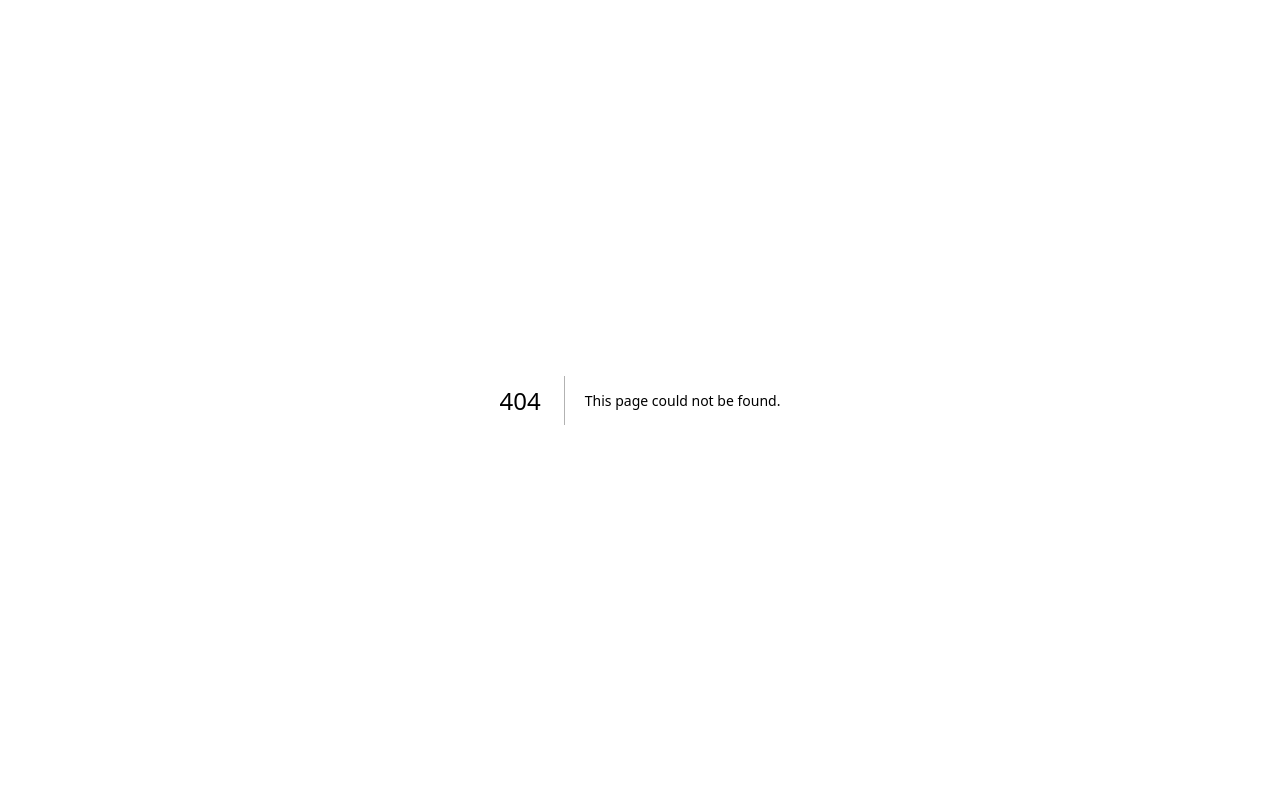
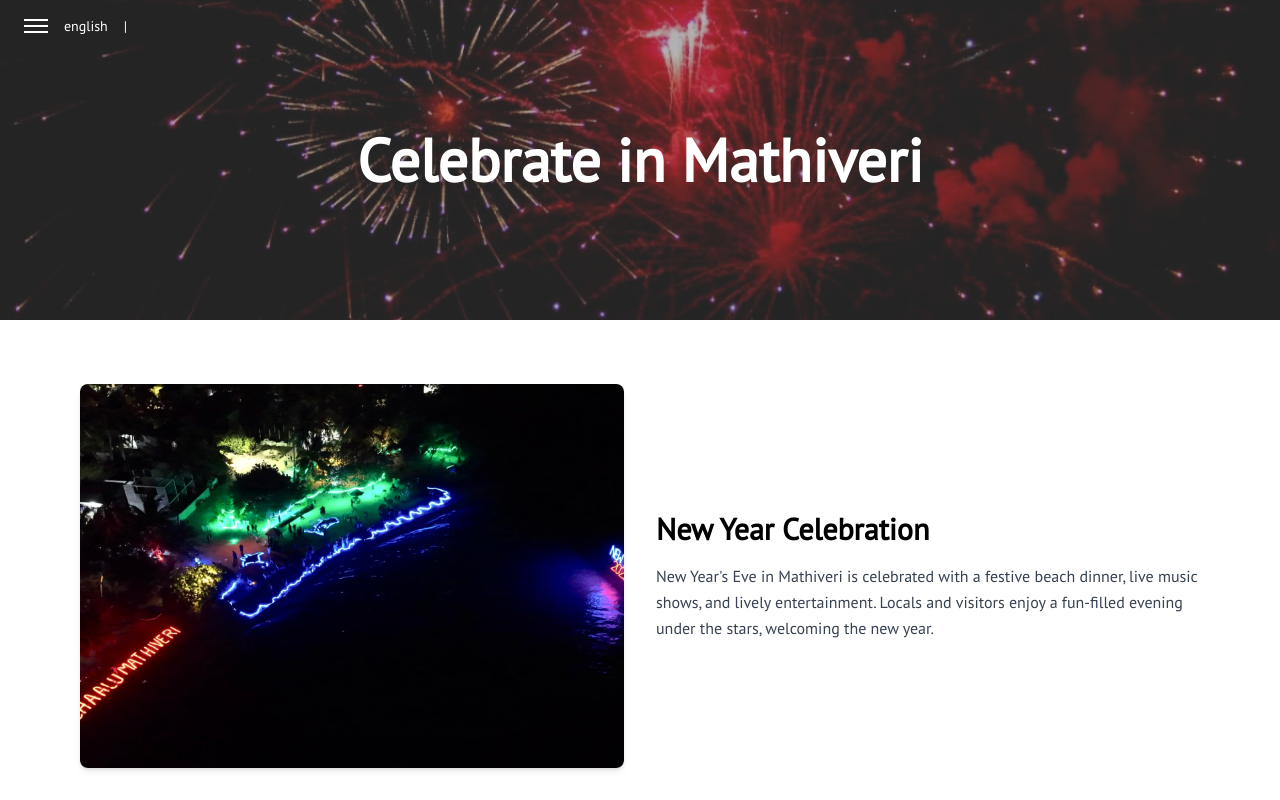
Before and after one commit to iyasaar/mathiveri-travelers, a Next.js app: page /occasions in a window 1280 px wide. Before the commit this address had no page. Shown: the top 800 px of the page. Built offline with nearby package versions, Linux system fonts and the light colour scheme.

Commit message:
Add OccasionsPage component with animations and data; update Facilities total width calculation

```diff
--- /dev/null
+++ b/src/app/occasions/page.tsx
@@ -0,0 +1,79 @@
+"use client";
+import { motion } from "framer-motion";
+import { useRef } from "react";
+import Head from "next/head";
+import Image from "next/image";
+import { occasionsData } from "@/components/occasions/data";
+
+const fadeInUp = {
+  hidden: { opacity: 0, y: 20 },
+  visible: {
+    opacity: 1,
+    y: 0,
+    transition: { duration: 0.8 },
+  },
+};
+
+export default function OccasionsPage() {
+
+  return (
+    <main className="w-full min-h-screen">
+      {/* HERO SECTION */}
+      <section className="relative h-[40vh] w-full">
+        <Image
+          src="/occasions/01.jpg"
+          alt="Mathiveri Island Occasions Hero"
+          layout="fill"
+          objectFit="cover"
+          priority
+          className="opacity-80"
+        />
+        <div className="absolute inset-0 bg-black/30 flex items-center justify-center">
+          <h1 className="text-white text-4xl md:text-6xl font-bold">
+            Celebrate in Mathiveri
+          </h1>
+        </div>
+      </section>
+
+      {/* OCCASIONS SECTIONS */}
+      <section className="max-w-6xl mx-auto px-4 py-16 space-y-16">
+        {occasionsData.map((occasion, index) => {
+          const imageOnLeft = index % 2 === 0;
+          return (
+            <motion.div
+              key={occasion.id}
+              className={`flex flex-col md:flex-row items-center gap-8 ${
+                imageOnLeft ? "" : "md:flex-row-reverse"
+              }`}
+              variants={fadeInUp}
+              initial="hidden"
+              whileInView="visible"
+              viewport={{ once: true }}
+            >
+              {/* IMAGE */}
+              <div className="w-full md:w-1/2 relative h-64 md:h-96">
+                <Image
+                  src={occasion.image}
+                  alt={occasion.title}
+                  layout="fill"
+                  objectFit="cover"
+                  className="rounded-lg shadow-md"
+                />
+              </div>
+
+              {/* TEXT */}
+              <div className="w-full md:w-1/2">
+                <h2 className="text-2xl md:text-3xl font-semibold mb-4">
+                  {occasion.title}
+                </h2>
+                <p className="text-gray-700 leading-relaxed">
+                  {occasion.description}
+                </p>
+              </div>
+            </motion.div>
+          );
+        })}
+      </section>
+    </main>
+  );
+}
--- a/src/components/home/Facilities.tsx
+++ b/src/components/home/Facilities.tsx
@@ -49,7 +49,7 @@ const Facilities = () => {
     const facilitiesData = fetchFacilities();
     setFacilities(facilitiesData);
 
-    const totalWidth = facilitiesData.length * 35; // Assuming each card is 35vw wide
+    const totalWidth = (facilitiesData.length - 3.3) * 35;
     const endValue = `${totalWidth * 8}vw top`;
 
     const pin = gsap.fromTo(
--- /dev/null
+++ b/src/components/occasions/data.ts
@@ -0,0 +1,53 @@
+// data/occasionsData.js
+export const occasionsData = [
+  {
+    id: "new-year-celebration",
+    title: "New Year Celebration",
+    description: `New Year's Eve in Mathiveri is celebrated with a festive beach dinner,
+                    live music shows, and lively entertainment. Locals and visitors enjoy
+                    a fun-filled evening under the stars, welcoming the new year.`,
+    image: "/occasions/new year celebration/01.PNG",
+  },
+  {
+    id: "eid-festival",
+    title: "Eid Festival",
+    description: `Eid festivals in Mathiveri, celebrated twice a year, mark Eid al-Fitr
+                    and Eid al-Adha with feasts and community gatherings. Locals embrace
+                    festive celebrations, enjoying delicious food and cultural activities.`,
+    image: "/occasions/Eid cultural festival/01.JPG",
+  },
+  {
+    id: "island-cleaning-quest",
+    title: "Island Cleaning Quest",
+    description: `Mathiveri Island hosts an annual Island Cleaning Day, organized by the
+                    Mathiveri Council. Islanders and visitors join together to clean the
+                    entire island, promoting environmental awareness and community
+                    involvement in preserving the island's beauty.`,
+    image: "/occasions/island cleaning quest/01.jpg",
+  },
+  {
+    id: "honeymoon",
+    title: "Honeymoon",
+    description: `Mathiveri offers romantic honeymoon packages, featuring private beach dinners,
+                    serene lagoons, and luxurious accommodations. Couples can enjoy intimate
+                    experiences, including snorkeling and sunset cruises.`,
+    image: "/occasions/Honeymoon/01.jpeg",
+  },
+  {
+    id: "weddings",
+    title: "Weddings",
+    description: `Mathiveri offers unique wedding packages, including dramatic beach ceremonies
+                    with stunning backdrops. Couples can enjoy personalized services, from
+                    photography to traditional Maldivian rituals, creating unforgettable memories
+                    for their special day.`,
+    image: "/occasions/weddings.jpg",
+  },
+  {
+    id: "celebrations",
+    title: "Celebrations",
+    description: `Mathiveri is an ideal destination for celebrations like birthdays, anniversaries,
+                    and family gatherings. Enjoy private beach dinners, custom events, and lively
+                    activities, all set against the stunning backdrop of the Maldives.`,
+    image: "/occasions/celebrations.jpg",
+  },
+];
```
Also changed, not shown: public/occasions/01.jpg (added).
